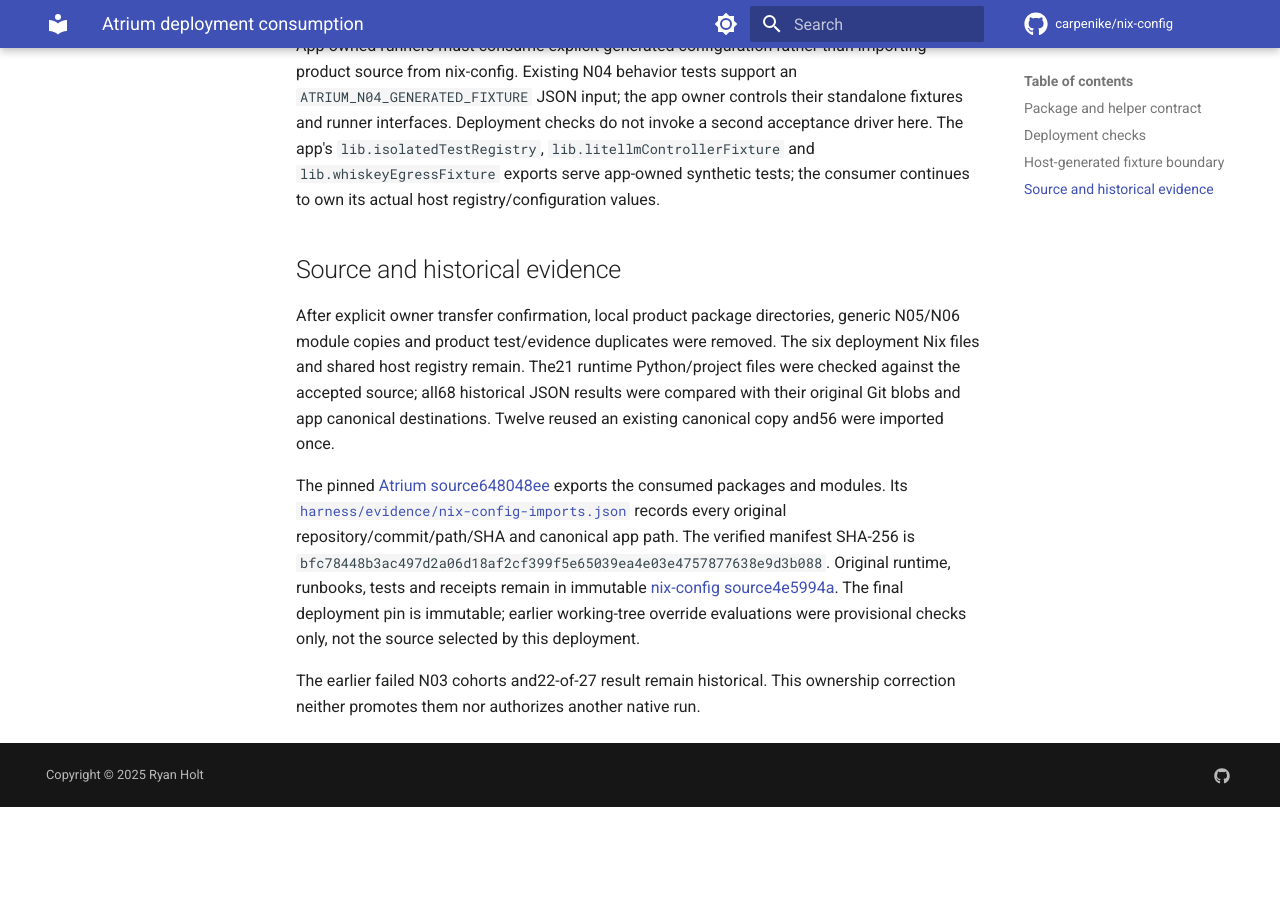
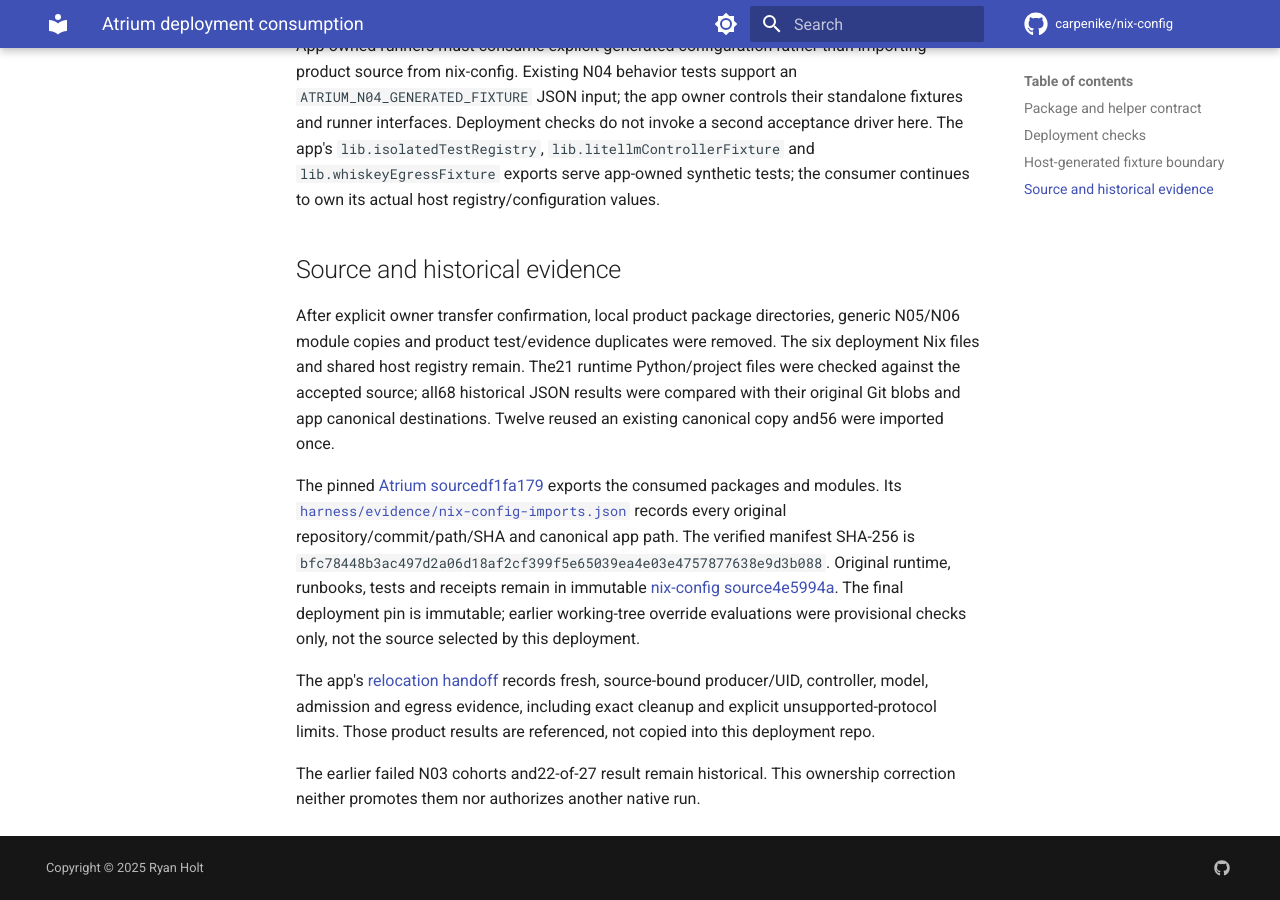
Before and after one commit to carpenike/nix-config, an MkDocs documentation site: the page built from docs/services/atrium-deployment.md, in a window 1280 px wide and 900 px high, scrolled down 1836 px. Built offline with MkDocs 1.6.1 and Material for MkDocs 9.7.7, drawn with Linux system fonts in a browser that asks for light colours; comment, search, counter and statistics services are not loaded; before the commit the page ends 2643 px from its top, so only the background shows below that.

Commit message:
ATR-N03: pin the final app-owned runtime and evidence release
Advance only Atrium to df1fa179, preserving all other dependency nodes and host values. Rebuild both actual package CLI smokes,41 deployment assertions and registry validation; verify all146 removed product files remain in app/canonical history. Product native evidence is linked, never copied back into deployment source.

Co-authored-by: Copilot <223556219+Copilot@users.noreply.github.com>
Copilot-Session: 1e5e7d6d-a45a-4ac0-9fb1-9bf14b3658cb

```diff
--- a/docs/services/atrium-deployment.md
+++ b/docs/services/atrium-deployment.md
@@ -85,9 +85,9 @@ Python/project files were checked against the accepted source; all68 historical
 JSON results were compared with their original Git blobs and app canonical
 destinations. Twelve reused an existing canonical copy and56 were imported once.
 
-The pinned [Atrium source648048ee](https://github.com/carpenike/atrium/tree/648048ee609002f8b8c5af6d0d6b8c6cb97fc6cb)
+The pinned [Atrium sourcedf1fa179](https://github.com/carpenike/atrium/tree/df1fa179059b45b3d435e92e5f08fcf2720d821c)
 exports the consumed packages and modules. Its
-[`harness/evidence/nix-config-imports.json`](https://github.com/carpenike/atrium/blob/648048ee609002f8b8c5af6d0d6b8c6cb97fc6cb/harness/evidence/nix-config-imports.json)
+[`harness/evidence/nix-config-imports.json`](https://github.com/carpenike/atrium/blob/df1fa179059b45b3d435e92e5f08fcf2720d821c/harness/evidence/nix-config-imports.json)
 records every original
 repository/commit/path/SHA and canonical app path. The verified manifest SHA-256
 is `bfc78448b3ac497d2a06d18af2cf399f5e65039ea4e03e4757877638e9d3b088`.
@@ -96,5 +96,10 @@ Original runtime, runbooks, tests and receipts remain in immutable
 The final deployment pin is immutable; earlier working-tree override evaluations
 were provisional checks only, not the source selected by this deployment.
 
+The app's [relocation handoff](https://github.com/carpenike/atrium/blob/df1fa179059b45b3d435e92e5f08fcf2720d821c/harness/evidence/ATR-N07-app-owned-handoff.json)
+records fresh, source-bound producer/UID, controller, model, admission and egress
+evidence, including exact cleanup and explicit unsupported-protocol limits.
+Those product results are referenced, not copied into this deployment repo.
+
 The earlier failed N03 cohorts and22-of-27 result remain historical. This
 ownership correction neither promotes them nor authorizes another native run.
```
Also changed, not shown: 2 other files.
